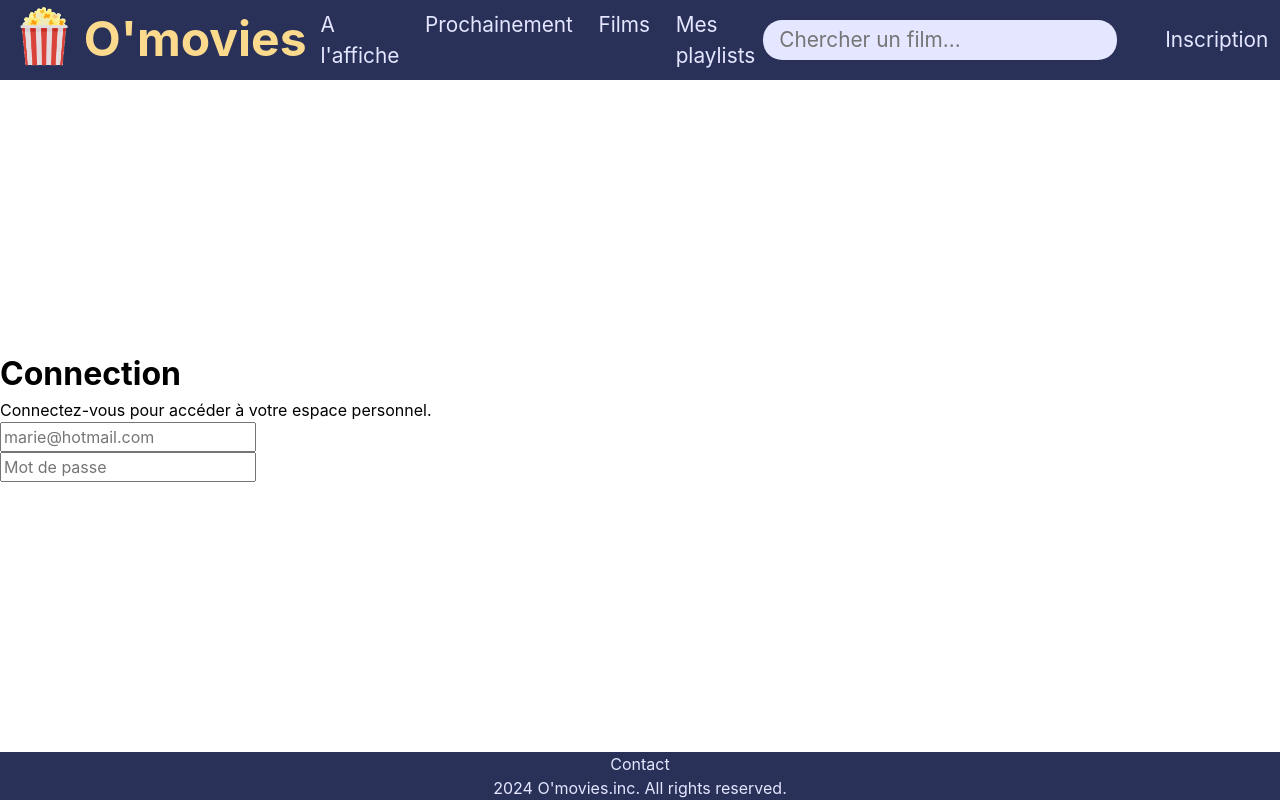
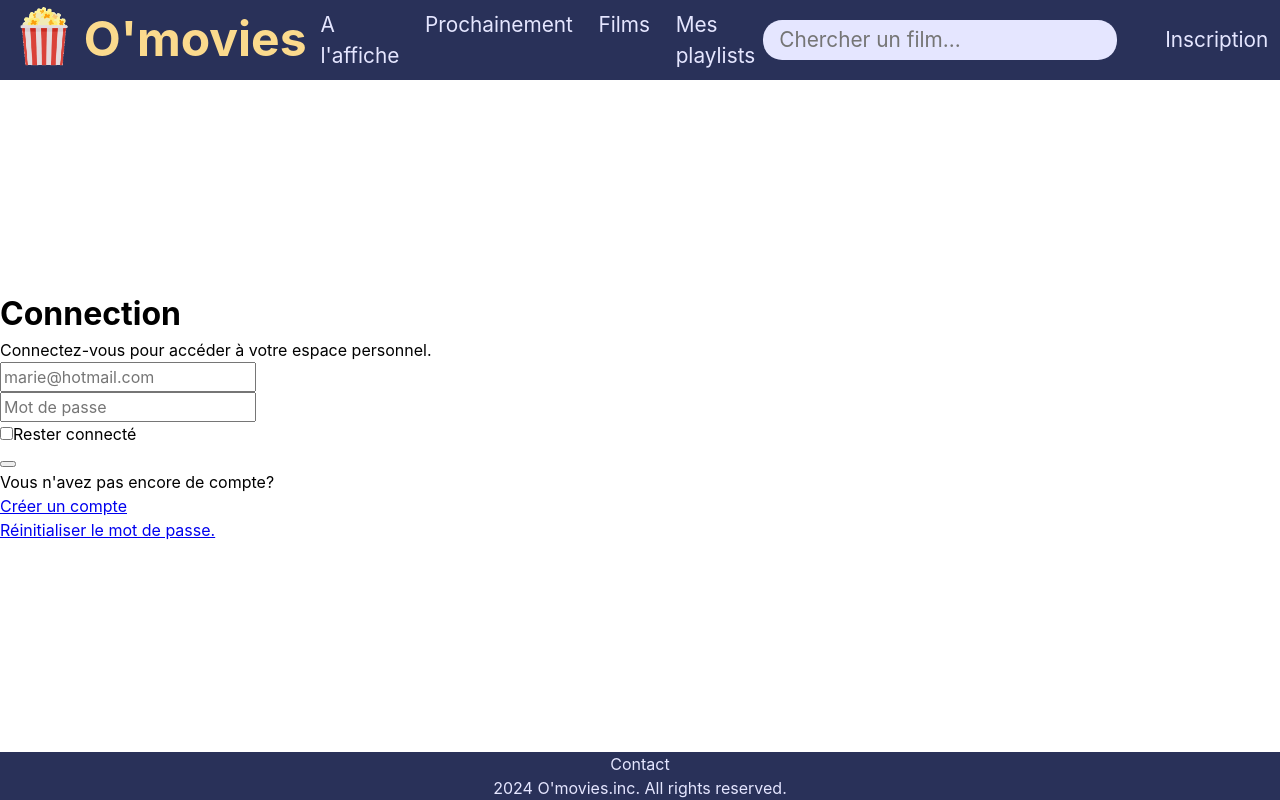
Before and after one commit to simonc56/o-movies-front, a React (Vite) app: page /connexion in a window 1280 px wide. Shown: the top 800 px of the page. Built offline with nearby package versions, Linux system fonts and the light colour scheme.

Commit message:
adding of connexion button / sign up / reinitiate password

```diff
--- a/src/components/ConnectionPage/ConnectionPage.tsx
+++ b/src/components/ConnectionPage/ConnectionPage.tsx
@@ -1,33 +1,59 @@
 import { ChangeEvent, useState } from 'react';
+import { Link } from 'react-router-dom';
 import './ConnectionPage.scss';
 
 function ConnectionPage() {
   const [emailValue, setEmailValue] = useState('');
+  const [passwordValue, setPasswordValue] = useState('');
 
-  const [passwordValue, setPasswordValue] = useState('');
+  const [stayConnected, setStayConnected] = useState(false);
 
   const emailChange = (event: ChangeEvent<HTMLInputElement>) => {
     setEmailValue(event.target.value);
   }
-
   const passwordChange = (event: ChangeEvent<HTMLInputElement>) => {
     setPasswordValue(event.target.value);
+  }
+
+  const stayConnectedChange = (event: ChangeEvent<HTMLInputElement>) => {
+    setStayConnected(event.target.checked);
   }
 
   return (<div>
     <h1>Connection</h1>
     <p>
-     Connectez-vous pour accéder à votre espace personnel.
+      Connectez-vous pour accéder à votre espace personnel.
     </p>
+<form action="">
+    <div className="mail">
+      <input type="email" placeholder="marie@hotmail.com" value={emailValue} onChange={emailChange} />
+    </div>
+    <div className="mdp">
+      <input type="password" placeholder="Mot de passe" value={passwordValue} onChange={passwordChange} />
+    </div>
+    <div>
+      <input type="checkbox" id="checkbox"
+      checked={stayConnected}
+        onChange={stayConnectedChange}/>
+      <label htmlFor="checkbox">Rester connecté </label>
+    </div>
+    </form>
+    <button className="boutton-connexion"
+    type="submit">
+    </button>
 
-    <form className="mail">
-      <input type="email" placeholder="marie@hotmail.com" value={emailValue} onChange={emailChange} />
-    </form>
-    <form className="mdp">
-      <input type="password" placeholder="Mot de passe" value={passwordValue} onChange={passwordChange} />
-    </form>
-  </div>
-
+      <div>
+      <p>Vous n'avez pas encore de compte?</p>
+        <Link to="/sign-up" className="signup-link">
+           Créer un compte
+        </Link>
+      </div>
+      <div>
+        <Link to="/reinitiate password" className="password-link">
+           Réinitialiser le mot de passe.
+        </Link>
+      </div>
+    </div>
   )
 }
 
```
